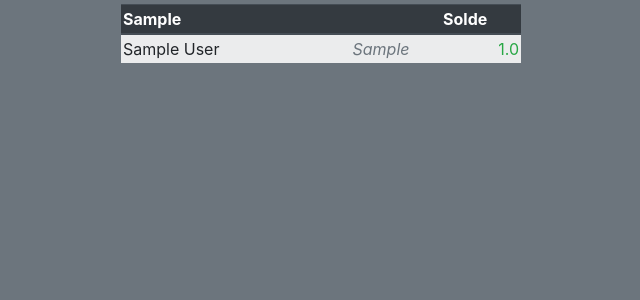
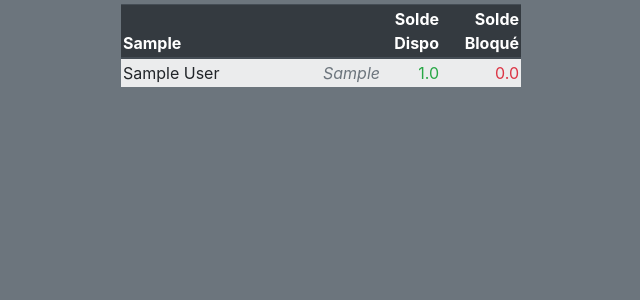
Before and after one commit to terman37/Django-Website, a Django app: page / in a window 1280 px wide. Shown: the part 56-356 px from the top of the page, without its empty margins (88-728 px from the left). Run offline with Django 3.2, Linux system fonts and the light colour scheme; tables that the repository leaves empty hold one stand-in row (values such as "Sample post"); some libraries are stand-ins or nearby versions.

Commit message:
Update summary.html

```diff
--- a/myproject/cpts/templates/cpts/summary.html
+++ b/myproject/cpts/templates/cpts/summary.html
@@ -15,7 +15,8 @@
                 <thead class="thead-dark">
                     <th class="text-left">{{cpt.t_type}}</th>
                     <th></th>
-                    <th>Solde</th>
+                    <th class="text-right">Solde Dispo</th>
+                    <th class="text-right">Solde Bloqué</th>
                 </thead>
         {% endifchanged %}
         <tr>
@@ -26,6 +27,12 @@
             {% else %}
                 <td class="text-right text-danger">{{ cpt.n_solde_avail }}</td>
             {% endif %}
+
+            {% if cpt.n_solde_locked > 0 %}
+                <td class="text-right text-success">{{ cpt.n_solde_locked }}</td>
+            {% else %}
+                <td class="text-right text-danger">{{ cpt.n_solde_locked }}</td>
+            {% endif %}
         </tr>
     {% endfor %}
 {% endblock datas %}
```
